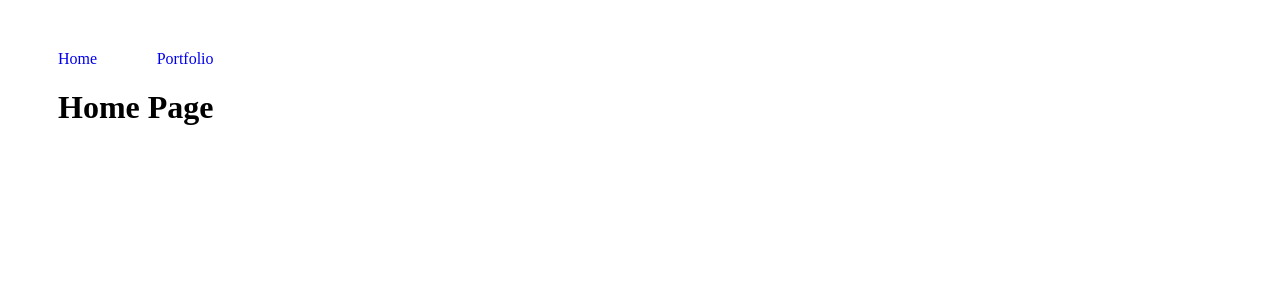
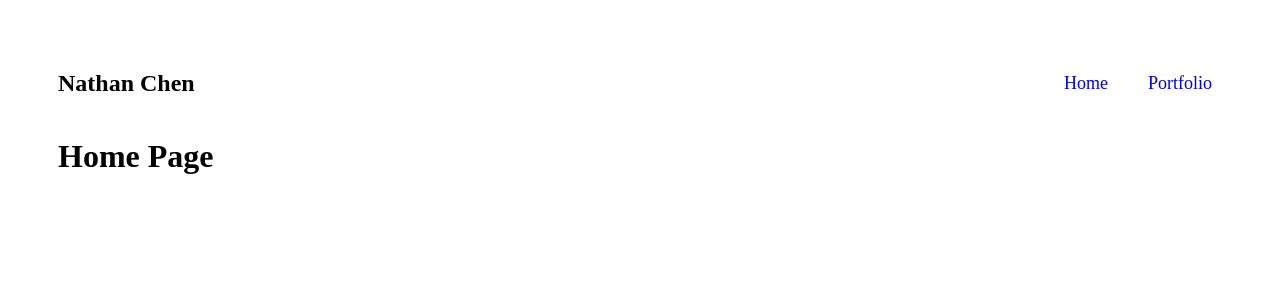
Before and after one commit to codechennerator/react-profile, a React (Create React App) app: page / in a window 1280 px wide. Shown: the top 300 px of the page. Built offline with nearby package versions, Linux system fonts and the light colour scheme.

Commit message:
nav grid styling

```diff
--- a/src/components/Nav/Nav.css
+++ b/src/components/Nav/Nav.css
@@ -1,11 +1,16 @@
-.navigation{
+.top{
     display: grid;
+    grid-template-columns: 1fr;
+    grid-auto-flow: column;
+    align-items: center;
     grid-gap: 20px;
-    grid-template-columns: repeat(12, 1fr);
-    align-items: center;
 }
 .navitem{
+    display: block;
     text-decoration: none;
+    padding: 10px;
+    text-align: center;
+    font-size: 18px;
 }
 .navitem:hover{
     text-decoration: underline
--- a/src/components/Nav/Nav.js
+++ b/src/components/Nav/Nav.js
@@ -3,7 +3,10 @@ import './Nav.css';
 class Nav extends Component{
     render(){
         return(
-            <nav className = "navigation">
+            <nav className = "top">
+                <div className = "header">
+                    <h2>Nathan Chen</h2>
+                </div>
                 <a href = "/" className = "navitem">Home</a>
                 <a href = "/portfolio" className = "navitem">Portfolio</a>
             </nav>
```
